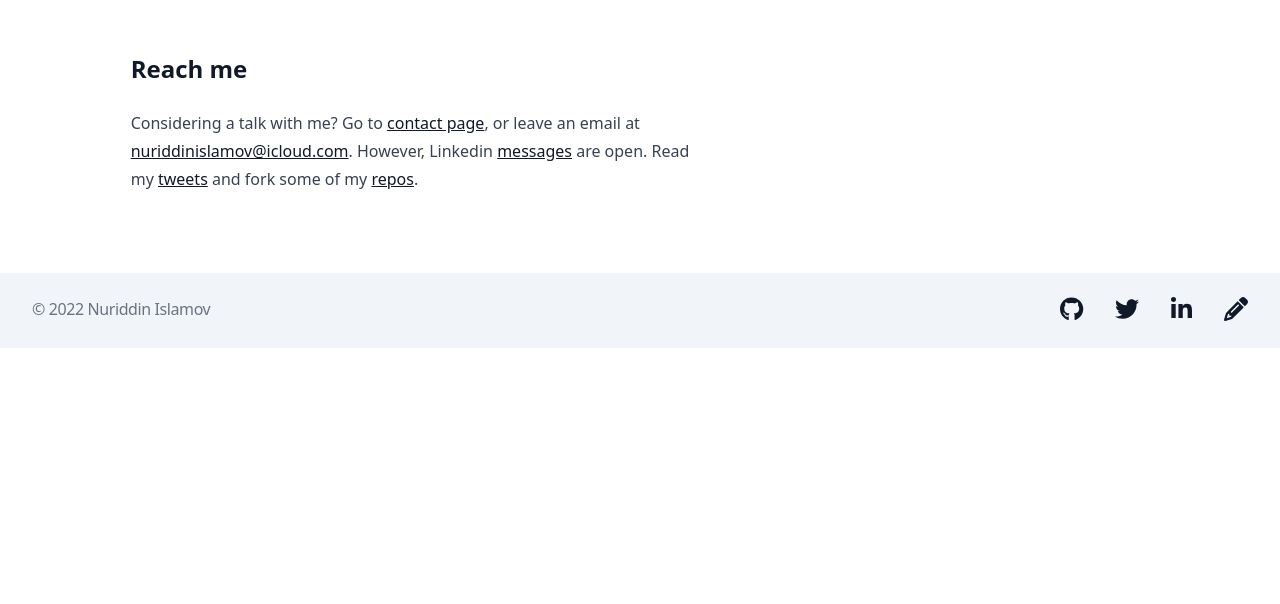
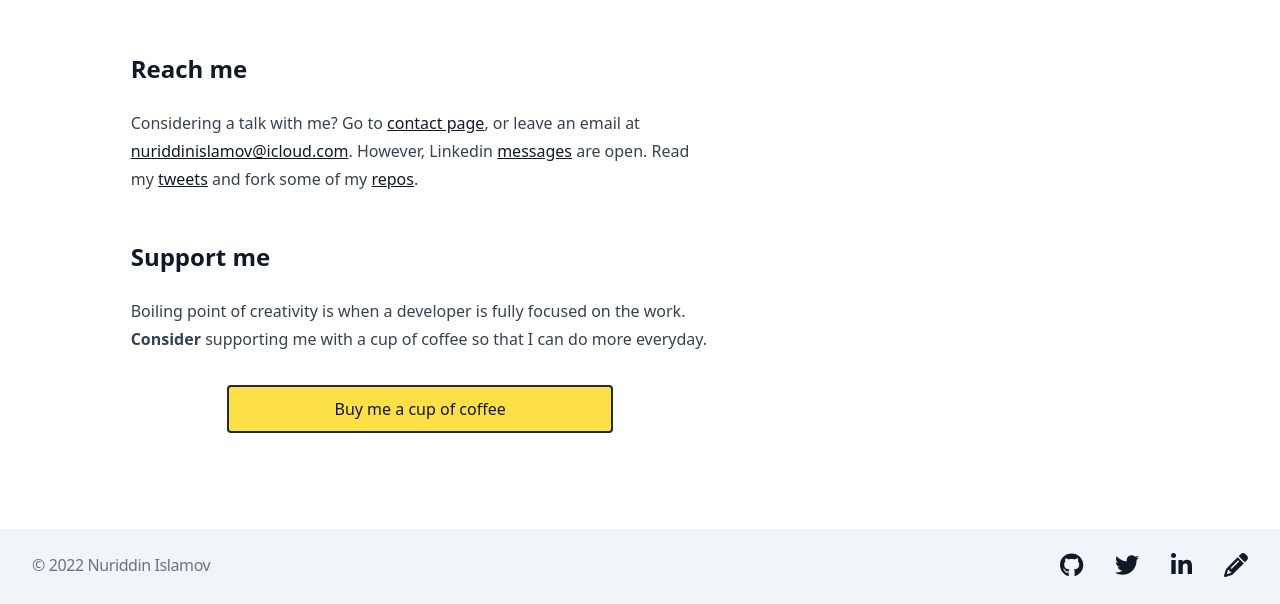
Before and after one commit to noonosh/nuriddinislamov.com-old, a React (Create React App) app: page /me in a window 1280 px wide. Shown: the part 3384-3988 px from the top of the page. Before the commit the page ends 3732 px from the top, so only its background shows below. Built offline with nearby package versions, Linux system fonts and the light colour scheme; grey boxes are pictures that could not be loaded; what react-animations would draw is missing.

Commit message:
☀️ Feature: implement buy me a coffee button - This will allow to accept payments - Stripe account is enabled on buyme a coffee website - NOTE: stripe charges fees for processing payments

```diff
--- a/src/components/About.js
+++ b/src/components/About.js
@@ -7,6 +7,7 @@ import Navigation from './Navigation';
 // import remarkGfm from 'remark-gfm';
 // import aboutPage from '../pages/about.md';
 import profileImage from '../assets/profile.jpg';
+import BuyMeCoffee from '../lib/BuyMeCoffee';
 import useWindowDimensions from '../lib/windowDimensions';
 
 const About = () => {
@@ -30,10 +31,10 @@ const About = () => {
 		<Layout id='about'>
 			<div className='flex flex-col h-full'>
 				<div className='grid md:grid-cols-3 flex-grow-0'>
-					<div className='my-2 md:order-3 justify-self-center'>
+					<div className='my-2 md:order-3'>
 						<img
 							src={profileImage}
-							className='w-64 md:w-96 rounded-xl md:rounded-full'
+							className='w-5/6 md:w-96 rounded-xl md:rounded-full'
 							alt='Profile'
 						/>
 						<figcaption className='block text-gray-500 italic py-4 text-center'>
@@ -47,7 +48,7 @@ const About = () => {
 										to='/files/CV_nuriddinislamov.pdf'
 										download
 										target='_blank'
-										className='px-4 py-2 inline-block font-bold border-2 solid border-gray-800 rounded-xl hover:bg-gray-800 hover:text-white hover:after:underline hover:after:underline-offset-1'>
+										className='px-4 py-2 inline-block font-bold border-2 solid border-gray-800 rounded-xl hover:bg-gray-800 hover:text-white'>
 										<span className='inline-block'>Download</span> my Résumé
 									</Link>
 								</div>
@@ -240,6 +241,13 @@ const About = () => {
 							some of my <a href='https://github.com/nuriddinislamov'>repos</a>.
 						</p>
 
+						<h2>Support me</h2>
+						<p>
+							Boiling point of creativity is when a developer is fully focused
+							on the work. <b>Consider</b> supporting me with a cup of coffee so
+							that I can do more everyday.
+						</p>
+						<BuyMeCoffee width='5/6 md:w-2/3' height='36' />
 						{/* <ReactMarkdown children={content} remarkPlugins={[remarkGfm]} /> */}
 					</div>
 				</div>
--- /dev/null
+++ b/src/lib/BuyMeCoffee.js
@@ -0,0 +1,17 @@
+import React from 'react';
+
+function BuyMeCoffee({ width, height }) {
+	return (
+		<div className='mt-8 mb-4 flex justify-center items-center'>
+			<a
+				className={`px-4 py-2 w-${width} h-${height} text-center border-2 solid rounded border-gray-800 bg-yellow-300 no-underline hover:drop-shadow-lg after:bg-red-500`}
+				href='https://www.buymeacoffee.com/nuriddinislamov'
+				target='_blank'
+				type='button'>
+				Buy me a cup of coffee
+			</a>
+		</div>
+	);
+}
+
+export default BuyMeCoffee;
```
Also changed, not shown: src/assets/buymeacoffee.svg (added).
